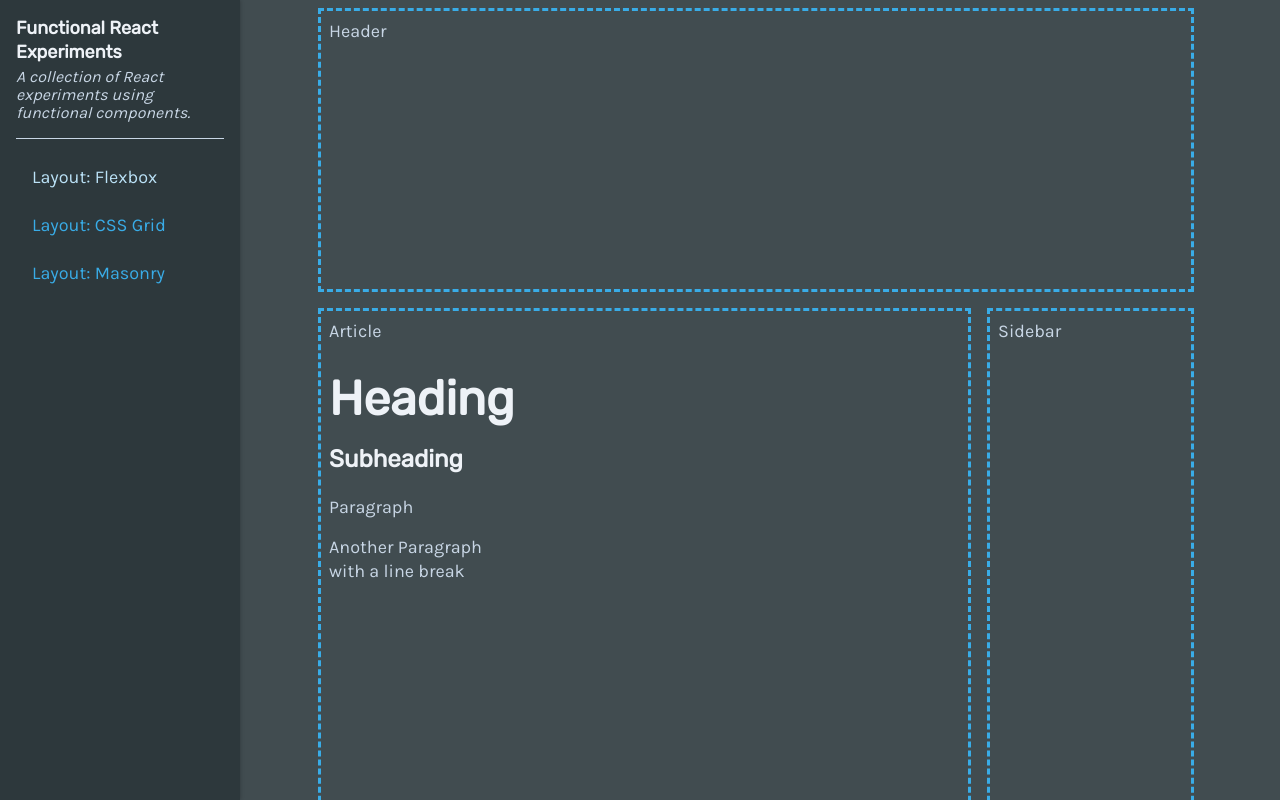
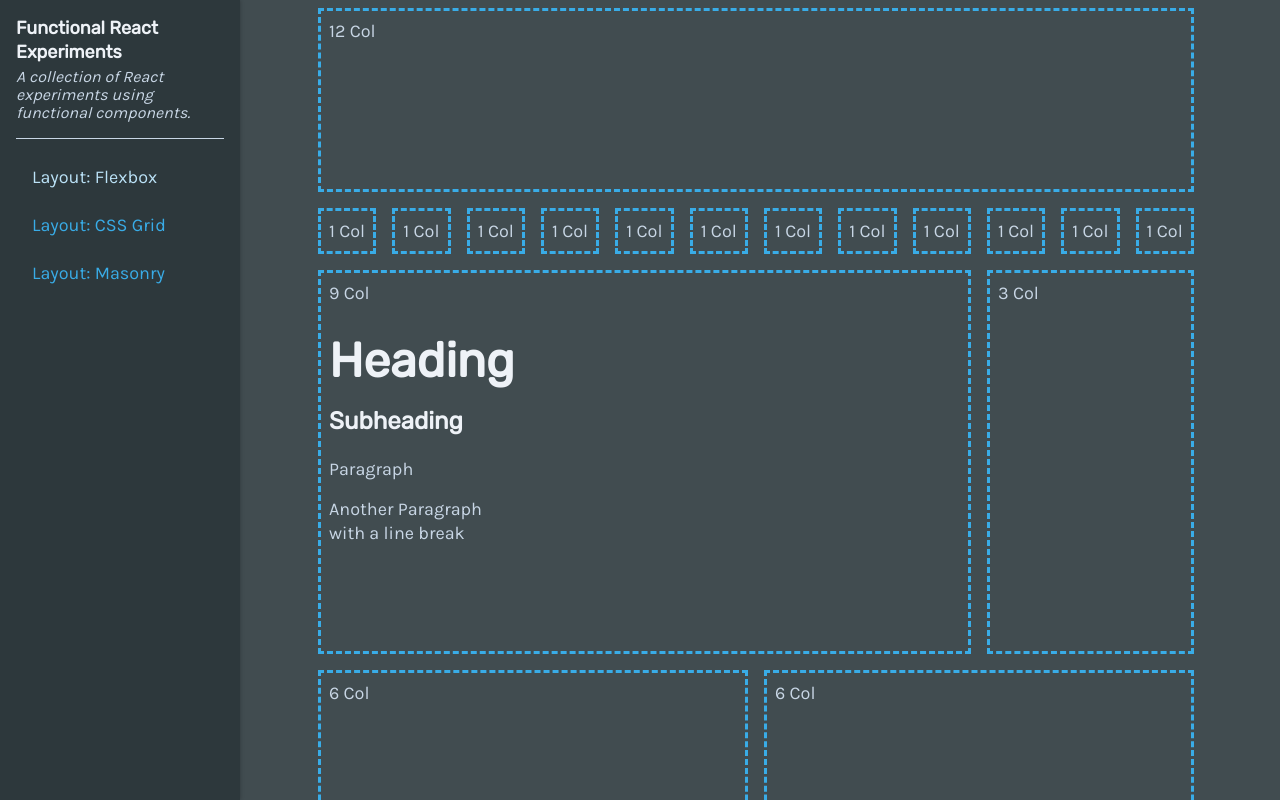
Before and after one commit to orjanbp/react-functional, a React (Create React App) app: page /flexbox-layout in a window 1280 px wide. Shown: the top 800 px of the page. Built offline with nearby package versions, Linux system fonts and the light colour scheme.

Commit message:
refactor: make flexbox page actually show columns

```diff
--- a/src/pages/Flexbox.js
+++ b/src/pages/Flexbox.js
@@ -2,19 +2,35 @@ import React from 'react'
 
 import Page from '../components/page'
 import Text from '../components/text'
+import Outline from '../components/outline'
+
+import FlexRow from '../components/flexbox/flex-row'
 import FlexColumn from '../components/flexbox/flex-column'
-import Outline from '../components/outline'
+
+// Dummy element to foreach a row of cols on page
+let cols = [1, 2, 3, 4, 5, 6, 7, 8, 9, 10, 11, 12]
 
 const PageFlexbox = () => (
   <Page>
-    <FlexColumn col="12" area="a" style={{ height: 300 }}>
+    <FlexRow>
+      <FlexColumn col="12" style={{ height: 200 }}>
+        <Outline>
+          <Text.p>12 Col</Text.p>
+        </Outline>
+      </FlexColumn>
+    </FlexRow>
+    <FlexRow>
+      {cols.map(col => (
+        <FlexColumn col="1">
+          <Outline>
+            <Text.p>1 Col</Text.p>
+          </Outline>
+        </FlexColumn>
+      ))}
+    </FlexRow>
+    <FlexColumn col="9" style={{ height: 400 }}>
       <Outline>
-        <Text.p>Header</Text.p>
-      </Outline>
-    </FlexColumn>
-    <FlexColumn col="9" style={{}}>
-      <Outline>
-        <Text.p>Article</Text.p>
+        <Text.p>9 Col</Text.p>
         <Text.h1>Heading</Text.h1>
         <Text.h2>Subheading</Text.h2>
         <Text.p>Paragraph</Text.p>
@@ -23,14 +39,19 @@ const PageFlexbox = () => (
         </Text.p>
       </Outline>
     </FlexColumn>
-    <FlexColumn col="3" style={{ minHeight: 600 }}>
+    <FlexColumn col="3">
       <Outline>
-        <Text.p>Sidebar</Text.p>
+        <Text.p>3 Col</Text.p>
       </Outline>
     </FlexColumn>
-    <FlexColumn col="12" style={{ height: 200 }}>
+    <FlexColumn col="6" style={{ height: 200 }}>
       <Outline>
-        <Text.p>Footer</Text.p>
+        <Text.p>6 Col</Text.p>
+      </Outline>
+    </FlexColumn>
+    <FlexColumn col="6" style={{ height: 200 }}>
+      <Outline>
+        <Text.p>6 Col</Text.p>
       </Outline>
     </FlexColumn>
   </Page>
```
